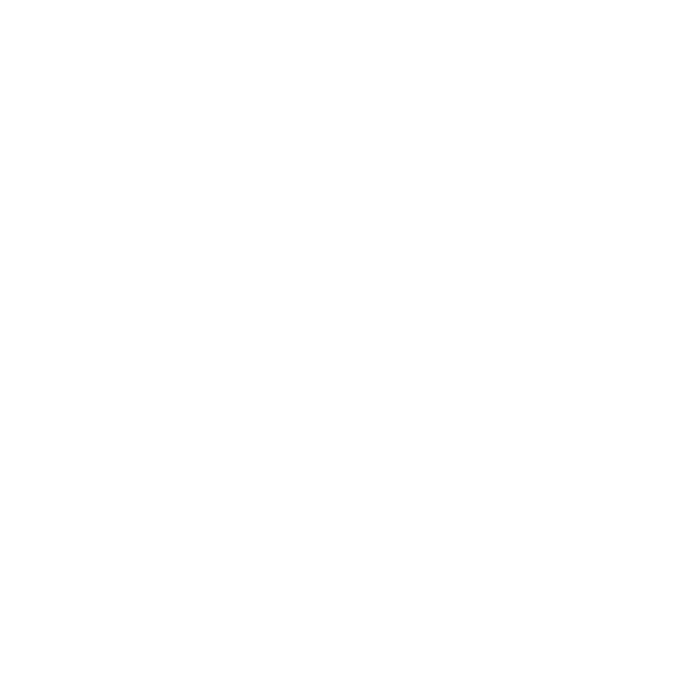
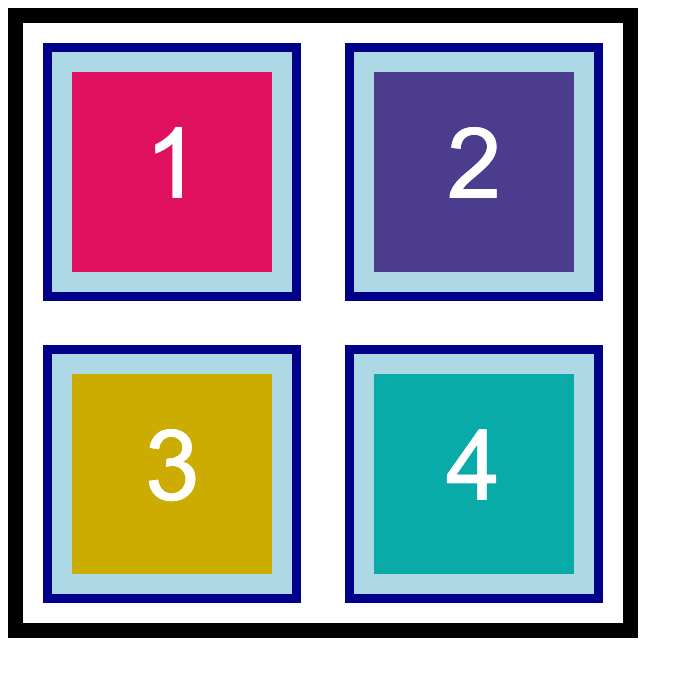
Before and after one commit to Khuntun43/PJ-Web, a plain HTML site: page module-1/activities/04-Box-Model/index.html in a window 1280 px wide. Shown: the whole page, without its empty margins (0-693 px from the left). Drawn offline with Linux system fonts and the light colour scheme.

Commit message:
Box-Model

```diff
--- /dev/null
+++ b/module-1/activities/04-Box-Model/assets/css/style.css
@@ -0,0 +1,14 @@
+section{
+  width: 600px;
+  height: 600px;
+  text-align: center;
+  border: 15px solid black;
+}
+img{
+  width: 200px;
+  height: 200px;
+  background-color: lightblue;
+  margin: 20px;
+  padding: 20px;
+  border: 9px solid darkblue;
+}
--- a/module-1/activities/04-Box-Model/index.html
+++ b/module-1/activities/04-Box-Model/index.html
@@ -3,9 +3,15 @@
 <head>
   <meta charset="UTF-8">
   <meta name="viewport" content="width=device-width, initial-scale=1.0">
+  <link rel="stylesheet" href="./assets/css/style.css">
   <title>Document</title>
 </head>
 <body>
-
+  <section>
+    <img src="./assets/img/image-1.png" alt="box with number 1">
+    <img src="./assets/img/image-2.png" alt="box with number 2">
+    <img src="./assets/img/image-3.png" alt="box with number 3">
+    <img src="./assets/img/image-4.png" alt="box with number 4">
+  </section>
 </body>
 </html>
```
Also changed, not shown: module-1/activities/04-Box-Model/assets/img/assets/image-1.png (deleted).
